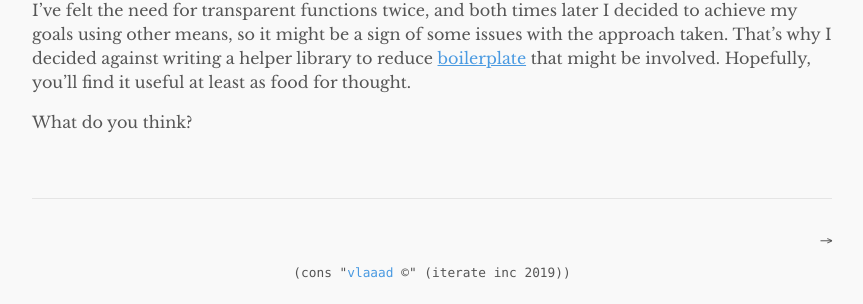
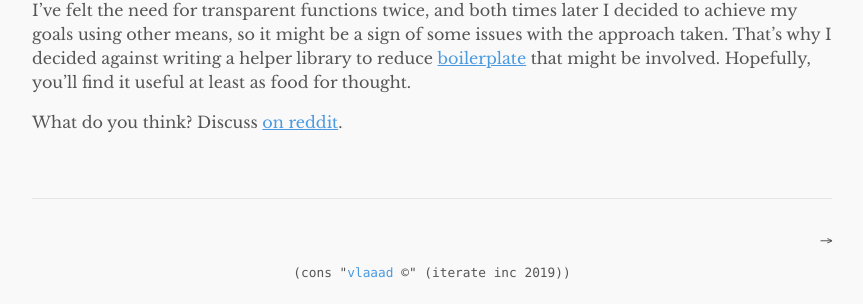
Before and after one commit to vlaaad/vlaaad.github.io, a Jekyll site: the page built from _posts/2020-01-21-transparent-functions.md, in a window 1280 px wide. Shown: the part 1604-1908 px from the top of the page, without its empty margins (208-1071 px from the left). Built offline with Jekyll 4.4.1, drawn with Linux system fonts in a browser that asks for light colours.

Commit message:
Add reddit link

```diff
--- a/_posts/2020-01-21-transparent-functions.md
+++ b/_posts/2020-01-21-transparent-functions.md
@@ -45,4 +45,4 @@
 
 I've felt the need for transparent functions twice, and both times later I decided to achieve my goals using other means, so it might be a sign of some issues with the approach taken. That's why I decided against writing a helper library to reduce [boilerplate](https://github.com/reagent-project/reagent/blob/8de886d8b15132070d66bff86796e11e6f51536e/src/reagent/impl/util.cljs#L62-L115) that might be involved. Hopefully, you'll find it useful at least as food for thought.
 
-What do you think?
+What do you think? Discuss [on reddit](https://www.reddit.com/r/Clojure/comments/es2gib/transparent_functions_with_equality_semantics/).
```
